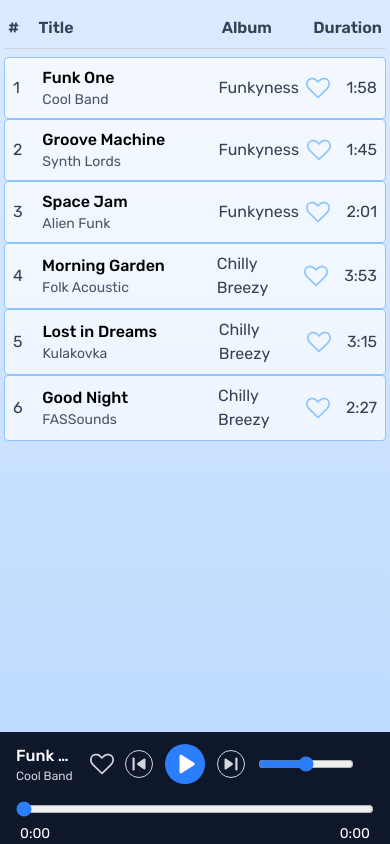
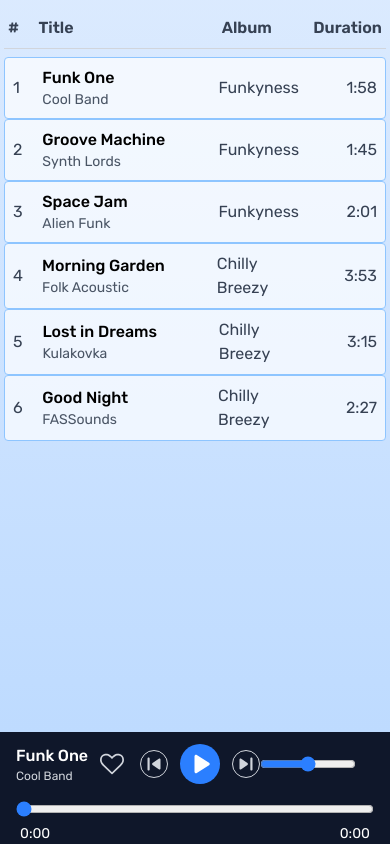
Before and after one commit to Martifas/react-music-player, a React (Vite) app: page / in a window 390 px wide. Built offline with nearby package versions, Linux system fonts and the light colour scheme.

Commit message:
favorite button behaviour adjustment

```diff
--- a/src/components/AudioControlPanel/AudioControls.tsx
+++ b/src/components/AudioControlPanel/AudioControls.tsx
@@ -12,8 +12,8 @@ function AudioControls() {
 
   return (
     <div className="flex flex-col bg-[#0F172A]">
-      <div className="flex w-screen items-center px-4 py-3">
-        <div className="flex flex-row items-center sm:justify-center gap-3 max-w-[300px] sm:max-w-none flex-1 overflow-hidden">
+      <div className="flex w-screen  items-center px-4 py-3 overflow-visible relative">
+        <div className="relative z-0 flex flex-row items-center sm:justify-center gap-3 max-w-[300px] sm:max-w-none flex-1 overflow-visible">
           <div className="flex flex-col overflow-hidden text-nowrap">
             <div className="font-medium sm:text-lg text-white truncate">
               {trackList[index].title}
--- a/src/components/FavoriteButton/FavoriteButton.tsx
+++ b/src/components/FavoriteButton/FavoriteButton.tsx
@@ -16,7 +16,7 @@ function FavoriteButton({ id, NotFavoriteIcon }: FavoriteButtonProps) {
   };
 
   return (
-    <div className="w-10 h-10">
+    <div className="relative z-10 w-10 h-10 group/fav">
       <button
         type="button"
         className="w-full h-full cursor-pointer"
@@ -25,6 +25,9 @@ function FavoriteButton({ id, NotFavoriteIcon }: FavoriteButtonProps) {
       >
         {isFavorite ? <FullHeartIcon /> : <NotFavoriteIcon />}
       </button>
+      <span className="absolute -top-4 left-1/2 -translate-x-1/2 bg-gray-800 text-white text-xs px-2 py-1 rounded opacity-0 group-hover/fav:opacity-100 transition-opacity duration-200 pointer-events-none whitespace-nowrap z-50">
+        {isFavorite ? 'Remove from Favorites' : 'Add to Favorites'}
+      </span>
     </div>
   );
 }
--- a/src/components/Playlist/Playlist.tsx
+++ b/src/components/Playlist/Playlist.tsx
@@ -8,7 +8,7 @@ function Playlist() {
         <span className="flex-1">#</span>
         <span className="flex-6">Title</span>
         <span className="flex-3">Album</span>
-        <span className="flex-2 text-right">Duration</span>
+        <span className="flex-2 text-right sm:text-left">Duration</span>
       </div>
       {trackList.map((song, index) => (
         <SongCard
--- a/src/components/Playlist/SongCard.tsx
+++ b/src/components/Playlist/SongCard.tsx
@@ -1,6 +1,7 @@
 import { audioController } from '../../audioController';
 import FavoriteButton from '../FavoriteButton/FavoriteButton';
 import BlueHollowHeartIcon from '../../assets/BlueHollowHeartIcon';
+import { useFavoriteStore } from '../../states/favoriteState';
 
 type SongCardProps = {
   id: number;
@@ -25,6 +26,8 @@ function SongCard({
   duration,
   id,
 }: SongCardProps) {
+  const isFavorite = useFavoriteStore((state) => state.isFavorite(id));
+
   const handleClick = () => {
     audioController.loadAndPlay(position - 1);
   };
@@ -32,7 +35,7 @@ function SongCard({
   return (
     <div
       onClick={handleClick}
-      className="flex cursor-pointer items-center py-2 px-2 border-1 border-blue-300 rounded bg-white/70 hover:bg-white/90 transition"
+      className="group flex cursor-pointer items-center py-2 px-2 border-1 border-blue-300 rounded bg-white/70 hover:bg-white/90 transition"
     >
       <div className="flex-1 text-gray-700">{position}</div>
       <div className="flex-6">
@@ -41,7 +44,12 @@ function SongCard({
       </div>
       <div className="flex-3 text-gray-700">{album}</div>
       <div className="flex-2 flex items-center gap-0 text-right text-gray-700">
-        <FavoriteButton id={id} NotFavoriteIcon={BlueHollowHeartIcon} />
+        <div
+          className={`${isFavorite ? 'visible' : 'invisible group-hover:visible'}`}
+        >
+          <FavoriteButton id={id} NotFavoriteIcon={BlueHollowHeartIcon} />
+        </div>
+
         {formatDuration(duration)}
       </div>
     </div>
```
